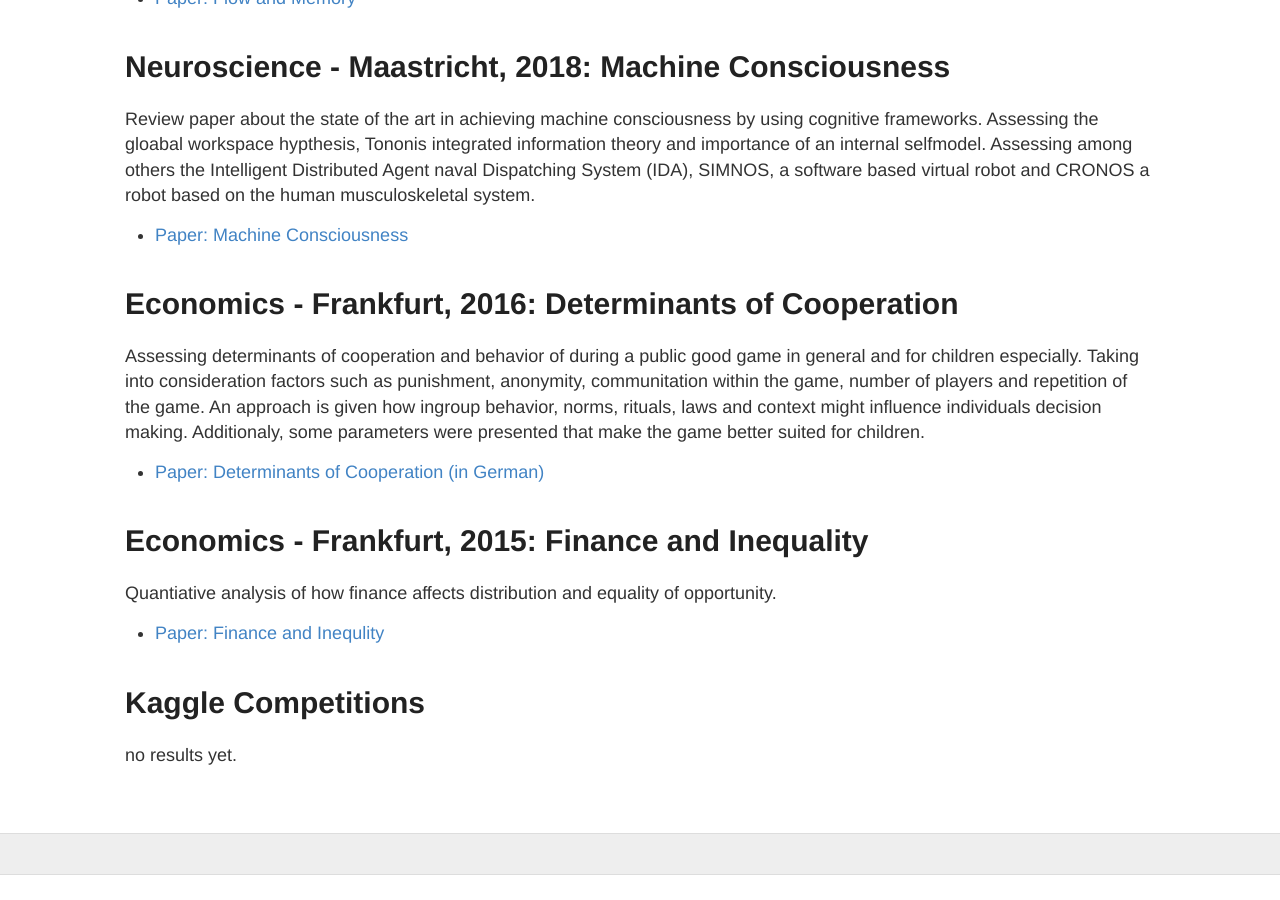
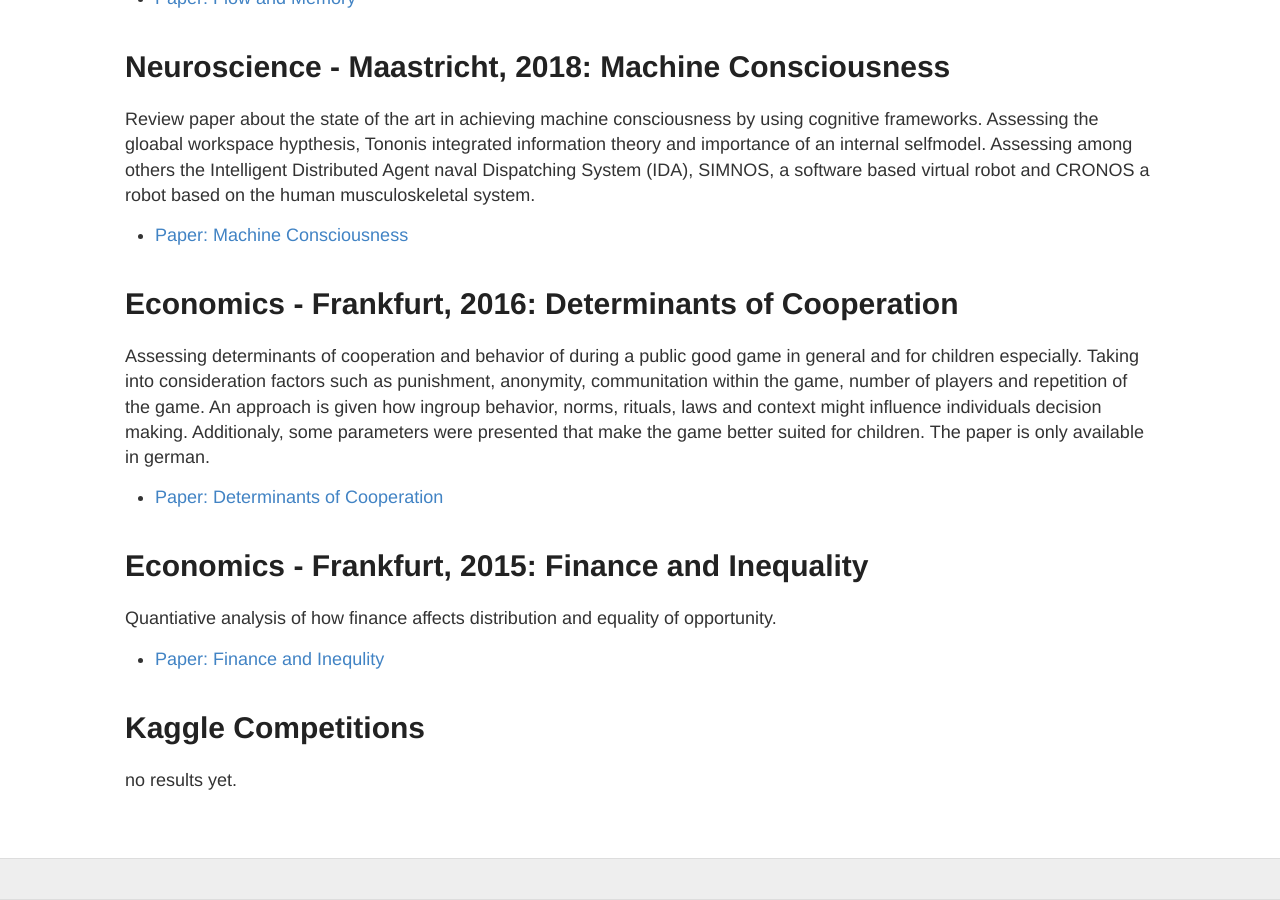
Before and after one commit to Mariusmarten/mariusmarten.github.io, a Jekyll site: the page built from projects.md, in a window 1280 px wide and 900 px high, scrolled down 770 px. Built offline with Jekyll 4.4.1, drawn with Linux system fonts in a browser that asks for light colours; before the commit the page ends 1645 px from its top, so only the background shows below that.

Commit message:
Update projects.md

```diff
--- a/projects.md
+++ b/projects.md
@@ -25,8 +25,8 @@ Review paper about the state of the art in achieving machine consciousness by us
 
 Economics - Frankfurt, 2016: Determinants of Cooperation
 ====================
-Assessing determinants of cooperation and behavior of during a public good game in general and for children especially. Taking into consideration factors such as punishment, anonymity, communitation within the game, number of players and repetition of the game. An approach is given how ingroup behavior, norms, rituals, laws and context might influence individuals decision making. Additionaly, some parameters were presented that make the game better suited for children.
-- [Paper: Determinants of Cooperation (in German)]({{mariusmarten.github.io}}/projects/2016_Determinants_of_Cooperation.pdf)
+Assessing determinants of cooperation and behavior of during a public good game in general and for children especially. Taking into consideration factors such as punishment, anonymity, communitation within the game, number of players and repetition of the game. An approach is given how ingroup behavior, norms, rituals, laws and context might influence individuals decision making. Additionaly, some parameters were presented that make the game better suited for children. The paper is only available in german.
+- [Paper: Determinants of Cooperation]({{mariusmarten.github.io}}/projects/2016_Determinants_of_Cooperation.pdf)
 
 Economics - Frankfurt, 2015: Finance and Inequality
 ====================
```
